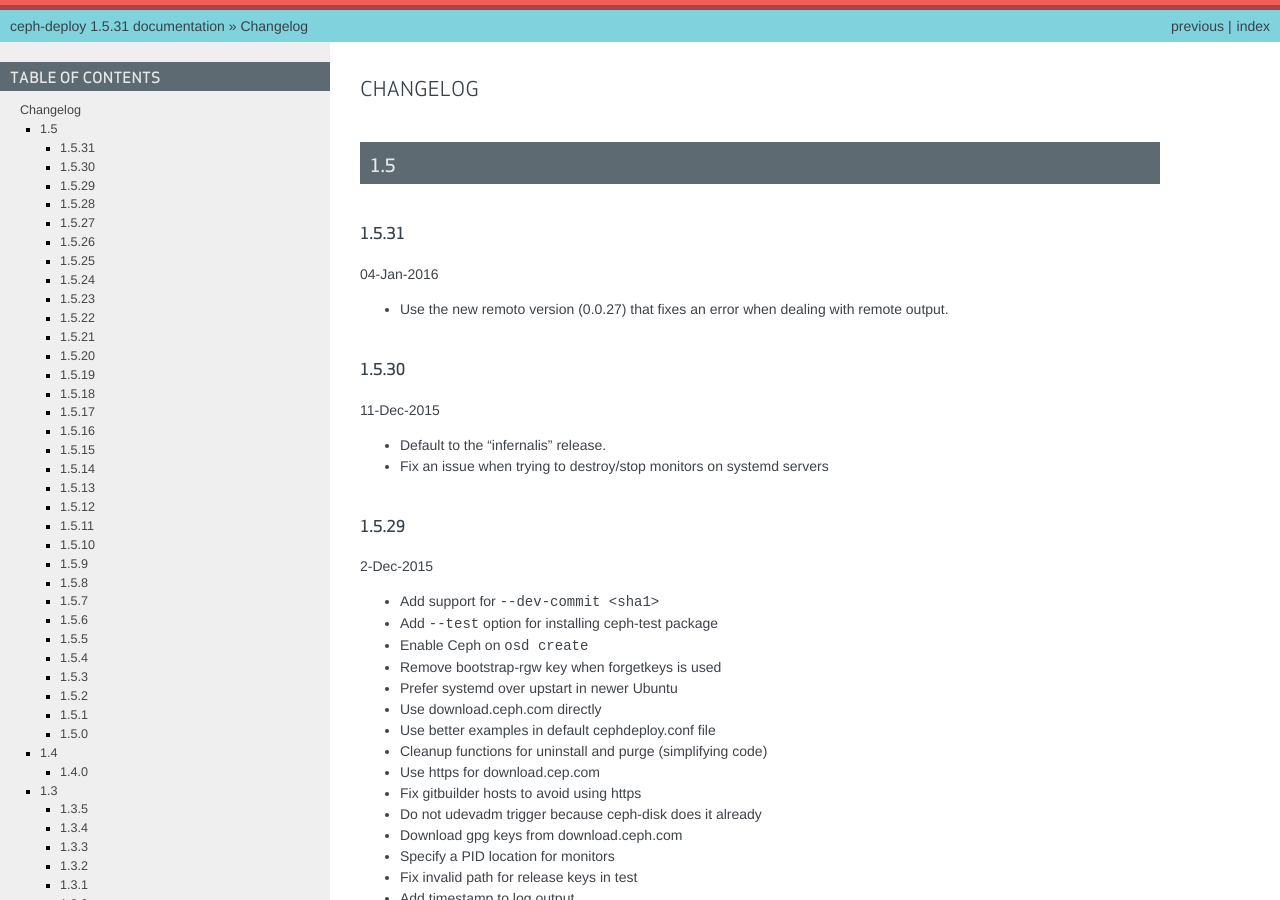
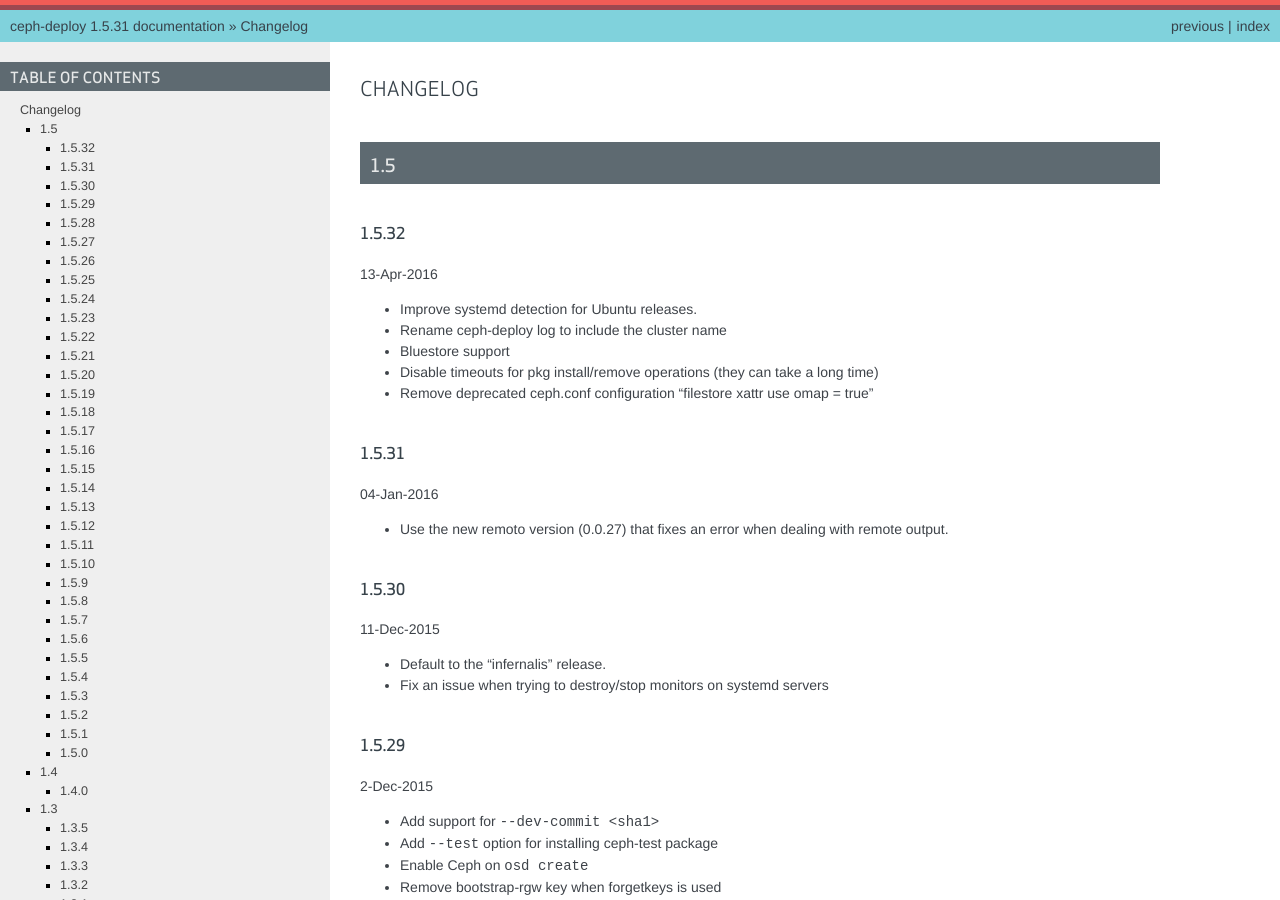
Before and after one commit to ceph/ceph-deploy, a Sphinx documentation site: the page built from docs/source/changelog.rst, in a window 1280 px wide and 900 px high. Built offline with Sphinx 7.4.7, drawn with Linux system fonts in a browser that asks for light colours.

Commit message:
[RM-15484] update the changelog for 1.5.32
Signed-off-by: Alfredo Deza <adeza@redhat.com>

```diff
--- a/docs/source/changelog.rst
+++ b/docs/source/changelog.rst
@@ -3,6 +3,17 @@
 
 1.5
 ---
+
+1.5.32
+^^^^^^
+13-Apr-2016
+
+* Improve systemd detection for Ubuntu releases.
+* Rename ceph-deploy log to include the cluster name
+* Bluestore support
+* Disable timeouts for pkg install/remove operations (they can take a long
+  time)
+* Remove deprecated ceph.conf configuration "filestore xattr use omap = true"
 
 1.5.31
 ^^^^^^
```
